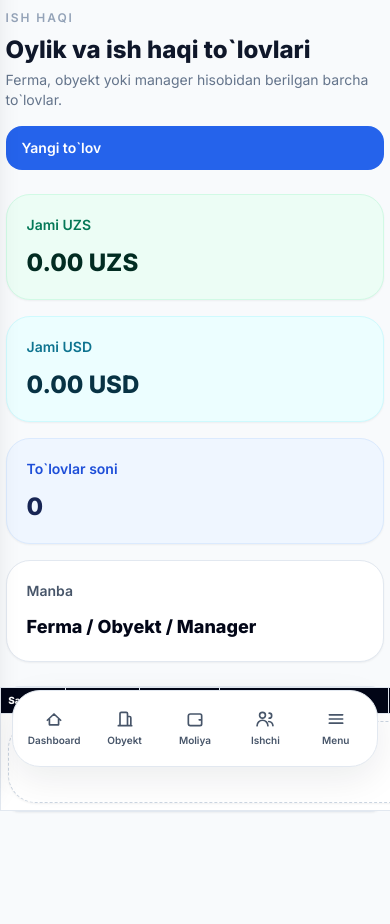
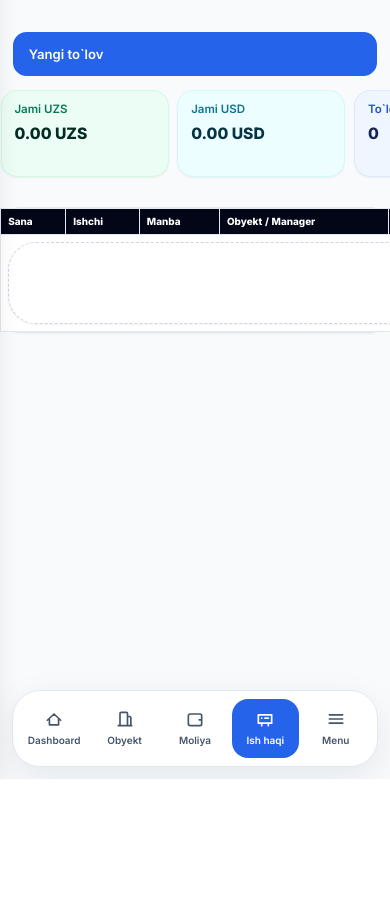
Before and after one commit to IskandarDusbekov/NMC, a Django app: page /salary-payments/ in a window 390 px wide. Shown: the part 65-989 px from the top of the page. After the commit the page ends 844 px from the top, so only its background shows below. Run offline with Django 5.2, Linux system fonts and the light colour scheme; the visitor is signed in with stand-in values (Sample User, id 1); data comes from the database, SQL or seed files in the repository; data that the repository does not hold is empty; some libraries are stand-ins or nearby versions.

Commit message:
Obyekt detail va ish haqi sahifalarida mobile UX tuzatish
Obyekt detail va ish haqi sahifalarida mobile UX tuzatish boshlandi:

Mobile navda Ishchi o‘rniga Ish haqi qo‘yildi.
Mobile nav Ish haqi bosilganda /salary-payments/ga olib boradi.
Obyekt detail ichidagi yuqori analytics kartalar mobile’da yonma-yon scroll bo‘ladi.
Obyekt detail headeri mobile’da ixchamlandi: ortiqcha izohlar yashiriladi, obyekt nomi bitta qatorda kesiladi.
Obyekt detail tab/action qismi mobile’da ixcham 2 ustunli ko‘rinishga moslandi.
Ish haqi sahifasidagi jami UZS/USD/to‘lovlar kartalari mobile’da yonma-yon scroll bo‘ladi.
CSS cache version yangilandi: 20260423-object-salary-mobile.

```diff
--- a/static/css/app.css
+++ b/static/css/app.css
@@ -201,20 +201,40 @@ main {
         -webkit-overflow-scrolling: touch;
     }
 
-    .finance-summary-cards > * {
+    .object-summary-cards,
+    .salary-summary-cards {
+        display: flex !important;
+        gap: 0.55rem !important;
+        overflow-x: auto !important;
+        margin: 0.2rem -0.35rem 0 !important;
+        padding: 0 0.35rem 0.35rem !important;
+        scroll-snap-type: x mandatory;
+        scrollbar-width: thin;
+        -webkit-overflow-scrolling: touch;
+    }
+
+    .finance-summary-cards > *,
+    .object-summary-cards > *,
+    .salary-summary-cards > * {
         min-width: min(10.5rem, 46vw) !important;
         scroll-snap-align: start;
         padding: 0.8rem !important;
         border-radius: 1rem !important;
     }
 
-    .finance-summary-cards p {
+    .finance-summary-cards p,
+    .object-summary-cards p,
+    .salary-summary-cards p {
         font-size: 0.72rem !important;
         line-height: 1.2 !important;
     }
 
     .finance-summary-cards .text-2xl,
-    .finance-summary-cards .text-lg {
+    .finance-summary-cards .text-lg,
+    .object-summary-cards .text-2xl,
+    .object-summary-cards .text-lg,
+    .salary-summary-cards .text-2xl,
+    .salary-summary-cards .text-lg {
         font-size: 0.98rem !important;
         line-height: 1.25 !important;
         margin-top: 0.45rem !important;
--- a/templates/base.html
+++ b/templates/base.html
@@ -33,7 +33,7 @@
             },
         };
     </script>
-    <link rel="stylesheet" href="{% static 'css/app.css' %}?v=20260423-mobile-clean">
+    <link rel="stylesheet" href="{% static 'css/app.css' %}?v=20260423-object-salary-mobile">
 </head>
 <body class="min-h-screen bg-slate-50 text-slate-900" style="font-family: Inter, sans-serif;">
     <div id="sidebar-overlay" class="fixed inset-0 z-30 hidden bg-slate-950/40 backdrop-blur-sm lg:hidden"></div>
--- a/templates/includes/mobile_nav.html
+++ b/templates/includes/mobile_nav.html
@@ -13,9 +13,9 @@
             <svg class="h-5 w-5" viewBox="0 0 24 24" fill="none" aria-hidden="true"><path d="M4 8.5A2.5 2.5 0 0 1 6.5 6H18a2 2 0 0 1 2 2v10a2 2 0 0 1-2 2H6.5A2.5 2.5 0 0 1 4 17.5v-9ZM17 13h3" stroke="currentColor" stroke-width="2" stroke-linecap="round"/></svg>
             <span>Moliya</span>
         </a>
-        <a href="{% url 'workforce:worker-list' %}" class="flex flex-col items-center gap-1 rounded-2xl px-1.5 py-2.5 text-[10px] font-semibold sm:text-[11px] {% if request.path|slice:':9' == '/workers/' %}bg-blue-600 text-white{% else %}text-slate-600{% endif %}">
-            <svg class="h-5 w-5" viewBox="0 0 24 24" fill="none" aria-hidden="true"><path d="M9 11a3.5 3.5 0 1 0 0-7 3.5 3.5 0 0 0 0 7ZM2.5 20a6.5 6.5 0 0 1 13 0M17 11a3 3 0 1 0 0-6M16.5 15a5.5 5.5 0 0 1 5 5" stroke="currentColor" stroke-width="2" stroke-linecap="round"/></svg>
-            <span>Ishchi</span>
+        <a href="{% url 'workforce:salary-payment-list' %}" class="flex flex-col items-center gap-1 rounded-2xl px-1.5 py-2.5 text-[10px] font-semibold sm:text-[11px] {% if request.path|slice:':17' == '/salary-payments/' %}bg-blue-600 text-white{% else %}text-slate-600{% endif %}">
+            <svg class="h-5 w-5" viewBox="0 0 24 24" fill="none" aria-hidden="true"><path d="M4 7h16v10H4V7Zm4 10v3m8-3v3M8 11h.01M12 11h4" stroke="currentColor" stroke-width="2" stroke-linecap="round" stroke-linejoin="round"/></svg>
+            <span>Ish haqi</span>
         </a>
         <button type="button" data-sidebar-open class="flex flex-col items-center gap-1 rounded-2xl px-1.5 py-2.5 text-[10px] font-semibold text-slate-600 sm:text-[11px]">
             <svg class="h-5 w-5" viewBox="0 0 24 24" fill="none" aria-hidden="true"><path d="M4 7h16M4 12h16M4 17h16" stroke="currentColor" stroke-width="2" stroke-linecap="round"/></svg>
--- a/templates/objects/object_detail.html
+++ b/templates/objects/object_detail.html
@@ -2,7 +2,7 @@
 {% load core_tags %}
 
 {% block content %}
-    <section class="rounded-3xl border border-slate-200 bg-white px-5 py-4 shadow-sm">
+    <section class="object-detail-header mobile-page-intro rounded-3xl border border-slate-200 bg-white px-5 py-4 shadow-sm">
         <div class="flex flex-col gap-4 lg:flex-row lg:items-center lg:justify-between">
             <div>
                 <p class="text-xs font-semibold uppercase tracking-[0.16em] text-slate-400">Obyekt</p>
@@ -36,7 +36,7 @@
         </div>
     </section>
 
-<section class="mt-6 grid gap-4 md:grid-cols-2 xl:grid-cols-4">
+<section class="object-summary-cards mt-6 grid gap-4 md:grid-cols-2 xl:grid-cols-4">
 
     {% if request.user.role == 'ADMIN' or request.user.role == 'DIRECTOR' %}
         <!-- UZS -->
@@ -128,7 +128,7 @@
 
 </section>
 
-    <section class="mt-6 flex flex-col gap-3 rounded-3xl border border-slate-200 bg-white p-3 shadow-sm sm:flex-row sm:items-center sm:justify-between">
+    <section class="object-tabs-bar mt-6 flex flex-col gap-3 rounded-3xl border border-slate-200 bg-white p-3 shadow-sm sm:flex-row sm:items-center sm:justify-between">
         <div class="flex flex-wrap gap-2">
             <a href="{% url 'objects:detail' construction_object.pk %}?tab=work-items" class="rounded-2xl px-4 py-3 text-sm font-semibold {% if active_tab != 'expenses' %}bg-slate-950 text-white{% else %}bg-slate-100 text-slate-700{% endif %}">Ish turlari</a>
             <a href="{% url 'objects:detail' construction_object.pk %}?tab=expenses" class="rounded-2xl px-4 py-3 text-sm font-semibold {% if active_tab == 'expenses' %}bg-slate-950 text-white{% else %}bg-slate-100 text-slate-700{% endif %}">Xarajatlar</a>
--- a/templates/workforce/salary_payment_list.html
+++ b/templates/workforce/salary_payment_list.html
@@ -2,7 +2,7 @@
 {% load core_tags %}
 
 {% block content %}
-    <section class="flex flex-col gap-4 sm:flex-row sm:items-center sm:justify-between">
+    <section class="mobile-page-intro flex flex-col gap-4 sm:flex-row sm:items-center sm:justify-between">
         <div>
             <p class="text-xs font-semibold uppercase tracking-[0.16em] text-slate-400">Ish haqi</p>
             <h2 class="mt-2 text-2xl font-extrabold text-slate-900">Oylik va ish haqi to`lovlari</h2>
@@ -13,7 +13,7 @@
         {% endif %}
     </section>
 
-    <section class="mt-6 grid gap-4 md:grid-cols-2 xl:grid-cols-4">
+    <section class="salary-summary-cards mt-6 grid gap-4 md:grid-cols-2 xl:grid-cols-4">
         <div class="rounded-3xl border border-emerald-100 bg-emerald-50 p-5 shadow-sm">
             <p class="text-sm font-semibold text-emerald-700">Jami UZS</p>
             <p class="mt-3 text-2xl font-extrabold text-emerald-950">{{ total_salary_uzs|money }} UZS</p>
```
Also changed, not shown: other parts of static/css/app.css (+49 -0 lines).
